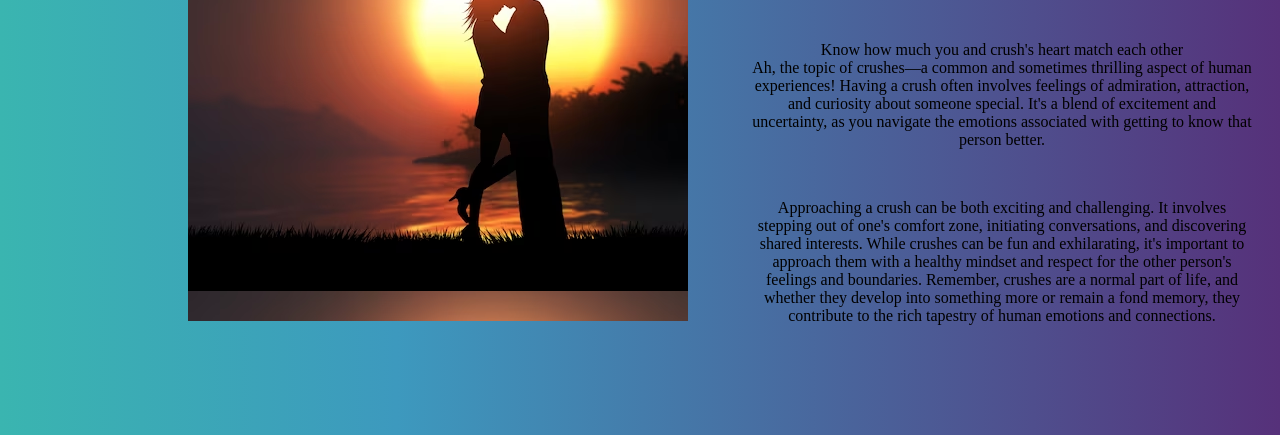
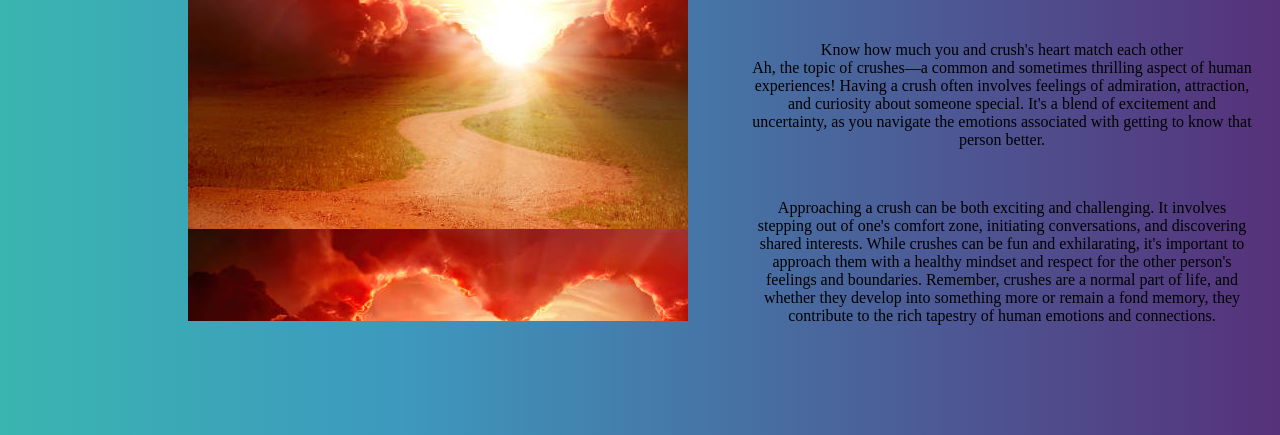
Before and after one commit to anirudh-hegde/hearts2sync, a plain HTML site: page index.html in a window 1280 px wide. Shown: the part 374-809 px from the top of the page. Drawn offline with Linux system fonts and the light colour scheme.

Commit message:
Update index.css

```diff
--- a/index.css
+++ b/index.css
@@ -8,7 +8,7 @@ body {
 
 .Img {
     text-align: center;
-    background-image: url("/static/lovers.avif");
+    background-image: url("/static/love3.jpg");
     width: 500px;
     height: 500px;
     margin-left: 180px;
```
